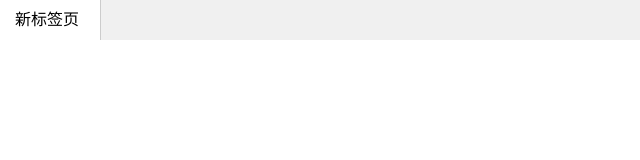
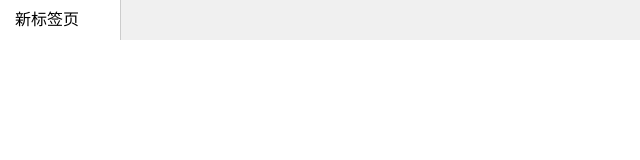
Before and after one commit to Sjj1024/PakePlus-Win7, an Electron app: page index.html in a window 1200 px wide. Shown: the full height of the page, 0-640 px from the left. Drawn offline with Linux system fonts and the light colour scheme.

Commit message:
Update tab styling and title truncation logic: adjust CSS to set fixed width for tab elements and modify title truncation in renderer.js to accommodate longer titles, enhancing overall tab display consistency.

```diff
--- a/index.html
+++ b/index.html
@@ -47,13 +47,13 @@
                 cursor: pointer;
                 border-right: 1px solid #ccc;
                 background: #e0e0e0;
-                max-width: 100px;
+                width: 100px;
                 overflow: hidden;
                 text-overflow: ellipsis;
                 white-space: nowrap;
             }
             .tab-title {
-                max-width: 100px;
+                width: 100px;
                 padding-right: 16px;
             }
             .active .close-btn {
--- a/renderer.js
+++ b/renderer.js
@@ -150,7 +150,7 @@ function setupWebviewListeners(webview, tabEl) {
     // 监听页面导航，更新标签标题
     webview.addEventListener('page-title-updated', (e) => {
         console.log('page-title-updated-----', e.title)
-        tabEl.textContent = e.title.substring(0, 3) + '...' // 截断标题，防止过长
+        tabEl.textContent = e.title.substring(0, 4) + '...' // 截断标题，防止过长
     })
 
     // 添加右键菜单
```
